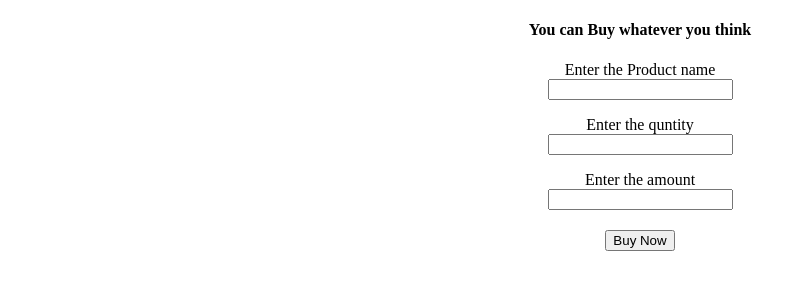
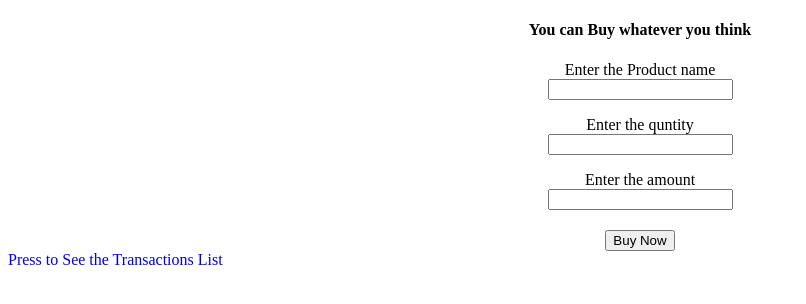
Before and after one commit to vaibranhari/Paypal_intergration_using_codeigniter, a CodeIgniter app: page /Paypal/index.php/paypal/index in a window 1280 px wide. Shown: the top 304 px of the page, without its empty margins (0-806 px from the left). Run offline with CodeIgniter, Linux system fonts and the light colour scheme.

Commit message:
Paypal Integration

```diff
--- a/Paypal/application/views/Paypal/Items.php
+++ b/Paypal/application/views/Paypal/Items.php
@@ -21,6 +21,7 @@
         <input type="submit" value="Buy Now">
         </div>
     </div>
+    <a href="<?php echo base_url().'Paypal/table'; ?>" style="text-align: right; text-decoration:none">Press to See the Transactions List</a>
 </form>
 </body>
 </html>
```
